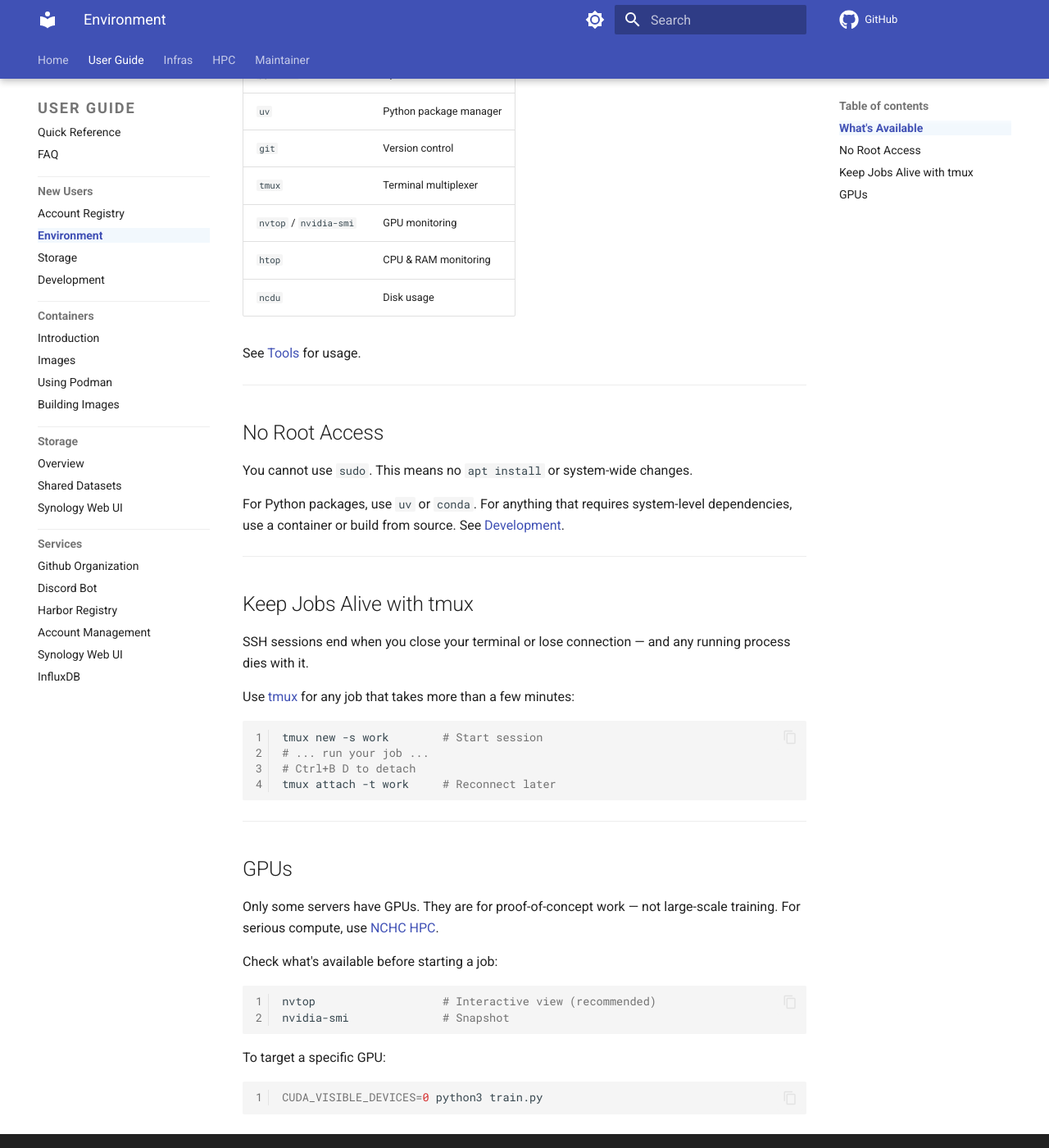
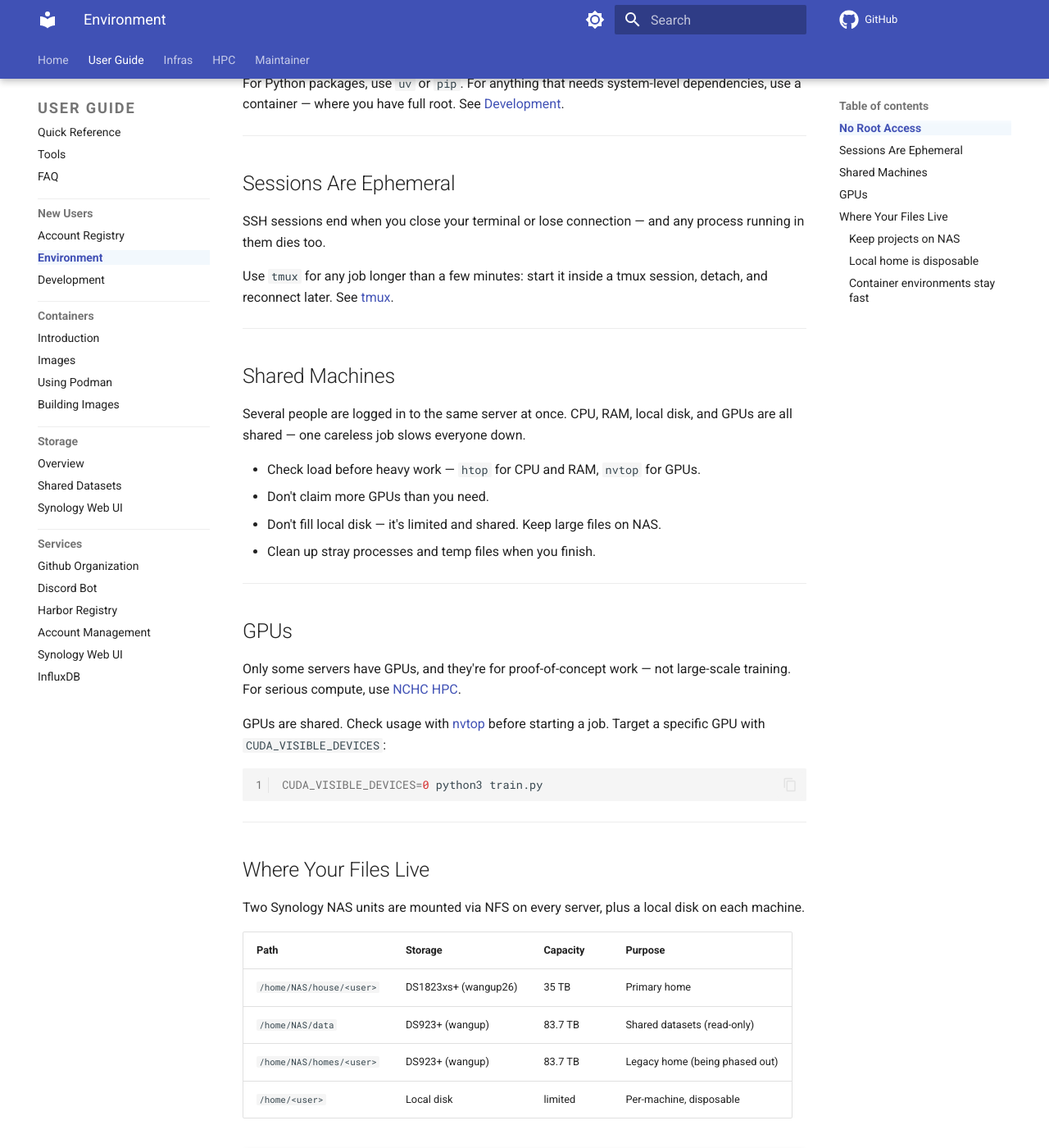
Before and after one commit to NTU-CompHydroMet-Lab/wangup-docs, an MkDocs documentation site: the page built from docs/user-guide/onboard/environment.md, in a window 1280 px wide and 1400 px high, scrolled down 908 px. Shown: the whole window at 82% size. Built offline with MkDocs 1.6.1 and Material for MkDocs 9.7.7, drawn with Linux system fonts in a browser that asks for light colours; plug-ins that fetch from the network failed and are left out; comment, search, counter and statistics services are not loaded; some of the changed text lies outside the part shown.

Commit message:
Fix containerfile and restructure userguide for new user

````diff
--- a/docs/user-guide/onboard/environment.md
+++ b/docs/user-guide/onboard/environment.md
@@ -6,62 +6,81 @@ You're on a **remote Linux server**. Your commands run on the server — your la
 
 No Linux experience? Start with the [MDN Command Line Crash Course](https://developer.mozilla.org/en-US/docs/Learn_web_development/Getting_started/Environment_setup/Command_line).
 
----
-
-## What's Available
-
-Pre-installed on all servers:
-
-| Tool | Purpose |
-|------|---------|
-| `python3` | Python 3.12 |
-| `uv` | Python package manager |
-| `git` | Version control |
-| `tmux` | Terminal multiplexer |
-| `nvtop` / `nvidia-smi` | GPU monitoring |
-| `htop` | CPU & RAM monitoring |
-| `ncdu` | Disk usage |
-
-See [Tools](../tools.md) for usage.
+The servers come with a standard toolset pre-installed — Python 3.12, `uv`, `git`, `tmux`, and GPU/CPU/disk monitors. See [Tools](../tools.md) for usage.
 
 ---
 
 ## No Root Access
 
-You cannot use `sudo`. This means no `apt install` or system-wide changes.
+You cannot use `sudo`. No `apt install`, no system-wide changes.
 
-For Python packages, use `uv` or `conda`. For anything that requires system-level dependencies, use a container or build from source. See [Development](development.md).
+For Python packages, use `uv` or `pip`. For anything that needs system-level dependencies, use a container — where you have full root. See [Development](development.md).
 
 ---
 
-## Keep Jobs Alive with tmux
+## Sessions Are Ephemeral
 
-SSH sessions end when you close your terminal or lose connection — and any running process dies with it.
+SSH sessions end when you close your terminal or lose connection — and any process running in them dies too.
 
-Use [tmux](../tools.md#tmux) for any job that takes more than a few minutes:
+Use `tmux` for any job longer than a few minutes: start it inside a tmux session, detach, and reconnect later. See [tmux](../tools.md#tmux).
 
-```bash linenums="1"
-tmux new -s work        # Start session
-# ... run your job ...
-# Ctrl+B D to detach
-tmux attach -t work     # Reconnect later
-```
+---
+
+## Shared Machines
+
+Several people are logged in to the same server at once. CPU, RAM, local disk, and GPUs are all shared — one careless job slows everyone down.
+
+- Check load before heavy work — `htop` for CPU and RAM, `nvtop` for GPUs.
+- Don't claim more GPUs than you need.
+- Don't fill local disk — it's limited and shared. Keep large files on NAS.
+- Clean up stray processes and temp files when you finish.
 
 ---
 
 ## GPUs
 
-Only some servers have GPUs. They are for proof-of-concept work — not large-scale training. For serious compute, use [NCHC HPC](../../hpc/overview.md).
+Only some servers have GPUs, and they're for proof-of-concept work — not large-scale training. For serious compute, use [NCHC HPC](../../hpc/overview.md).
 
-Check what's available before starting a job:
-
-```bash linenums="1"
-nvtop                   # Interactive view (recommended)
-nvidia-smi              # Snapshot
-```
-
-To target a specific GPU:
+GPUs are shared. Check usage with [nvtop](../tools.md#nvtop) before starting a job. Target a specific GPU with `CUDA_VISIBLE_DEVICES`:
 
 ```bash linenums="1"
 CUDA_VISIBLE_DEVICES=0 python3 train.py
 ```
+
+---
+
+## Where Your Files Live
+
+Two Synology NAS units are mounted via NFS on every server, plus a local disk on each machine.
+
+| Path | Storage | Capacity | Purpose |
+|------|---------|----------|---------|
+| `/home/NAS/house/<user>` | DS1823xs+ (wangup26) | 35 TB | Primary home |
+| `/home/NAS/data` | DS923+ (wangup) | 83.7 TB | Shared datasets (read-only) |
+| `/home/NAS/homes/<user>` | DS923+ (wangup) | 83.7 TB | Legacy home (being phased out) |
+| `/home/<user>` | Local disk | limited | Per-machine, disposable |
+
+!!! warning
+    Your NAS homes must be initialized before first use — see [Account Registry](account.md#initialize-nas-storage).
+
+### Keep projects on NAS
+
+Put your project files — including the whole repository — under `/home/NAS/house/<user>`. It's shared across every server and backed up, so you work on the same files from any machine without copying.
+
+### Local home is disposable
+
+`/home/<user>` is local to one machine — you get a *different* home on each server, and none are shared or backed up. Your NAS directories, by contrast, are identical on every machine. Treat local home as disposable. Keep only:
+
+- Dotfiles and shell config
+- User-installed software
+- Symlinks pointing into your NAS directories
+
+Set up those symlinks in [Development](development.md#set-up-your-workspace) so `~/projects` and `~/datasets` resolve to NAS on every machine.
+
+### Container environments stay fast
+
+A NAS-hosted Python environment is slow — thousands of small package files over NFS make every `import` crawl. The lab container images avoid this: they install the Python environment at `/opt/venv` on the host's local disk, not on NAS. Your code lives on NAS; the environment runs on fast local storage. You get both without doing anything. See [Building Images](../containers/building.md).
+
+---
+
+For storage commands, quotas, and troubleshooting, see [Storage Overview](../storage/overview.md).
--- a/mkdocs.yml
+++ b/mkdocs.yml
@@ -80,13 +80,12 @@ nav:
 
   - User Guide:
     - Quick Reference: user-guide/quick-reference.md
-    # - Tools: user-guide/tools.md
+    - Tools: user-guide/tools.md
     - FAQ: user-guide/faq.md
     # - Rules of Conduct: user-guide/rules-of-conduct.md
     - New Users:
       - Account Registry: user-guide/onboard/account.md
       - Environment: user-guide/onboard/environment.md
-      - Storage: user-guide/onboard/storage.md
       - Development: user-guide/onboard/development.md
       #- First Program: user-guide/onboard/first-program.md
       #- Environments: user-guide/onboard/environments.md
@@ -113,8 +112,9 @@ nav:
 
   - HPC:
     - Overview: hpc/overview.md
-    - SLURM Job Scheduler: hpc/slurm.md
-    - Environment Modules: hpc/modules.md
+    # - Nano5:
+    # - SLURM Job Scheduler: hpc/slurm.md
+    # - Environment Modules: hpc/modules.md
 
   - Maintainer:
     - Overview: maintainer/overview/overview.md
````
Also changed, not shown: TOOD.md (added, +11 -0 lines), docs/maintainer/admin/new-node/new-node-claude.md (added, +41 -0 lines), docs/maintainer/admin/new-node/new-node.md (+92 -0 lines), docs/maintainer/admin/new-node/record.md (added, +68 -0 lines), docs/snippets/compose-dev.md (+2 -2 lines), docs/user-guide/onboard/account.md (+4 -2 lines), docs/user-guide/onboard/development.md (+41 -29 lines), docs/user-guide/onboard/storage.md (deleted, +0 -64 lines), docs/user-guide/tools.md (+1 -3 lines).
